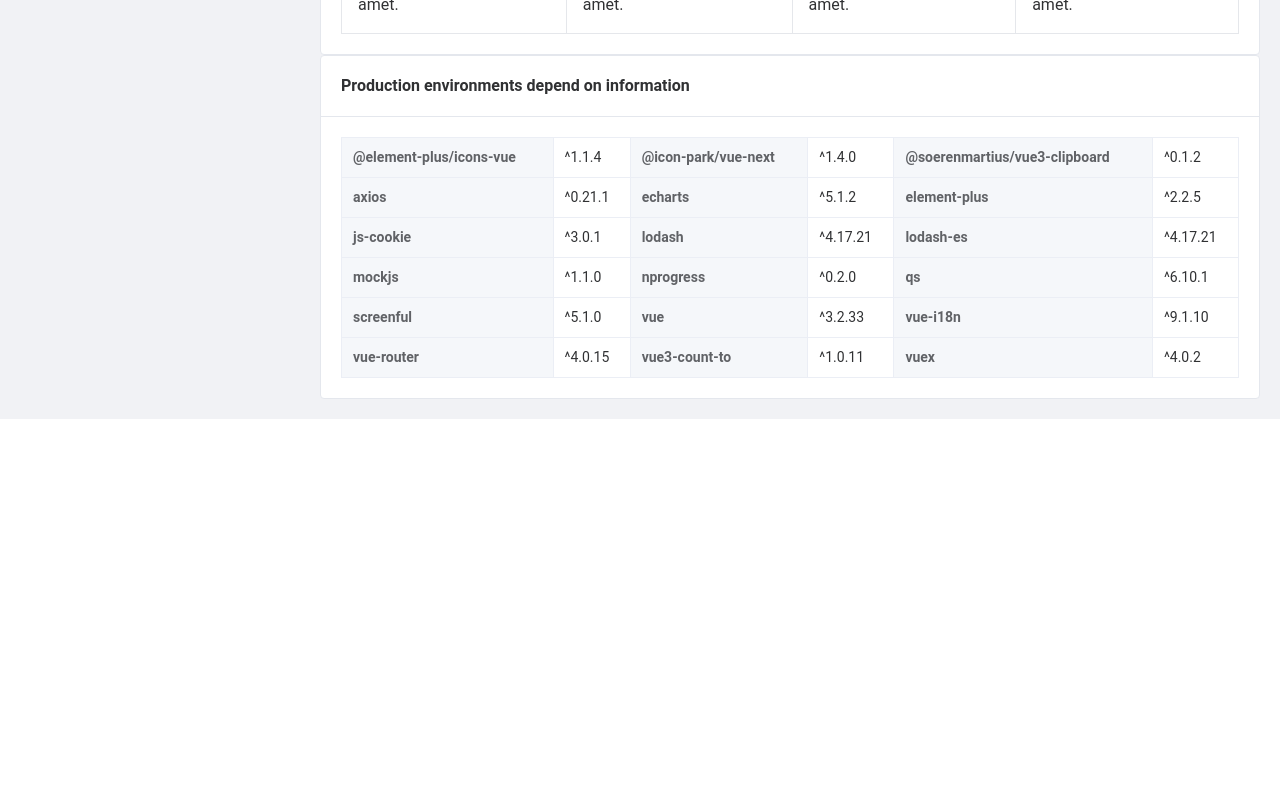
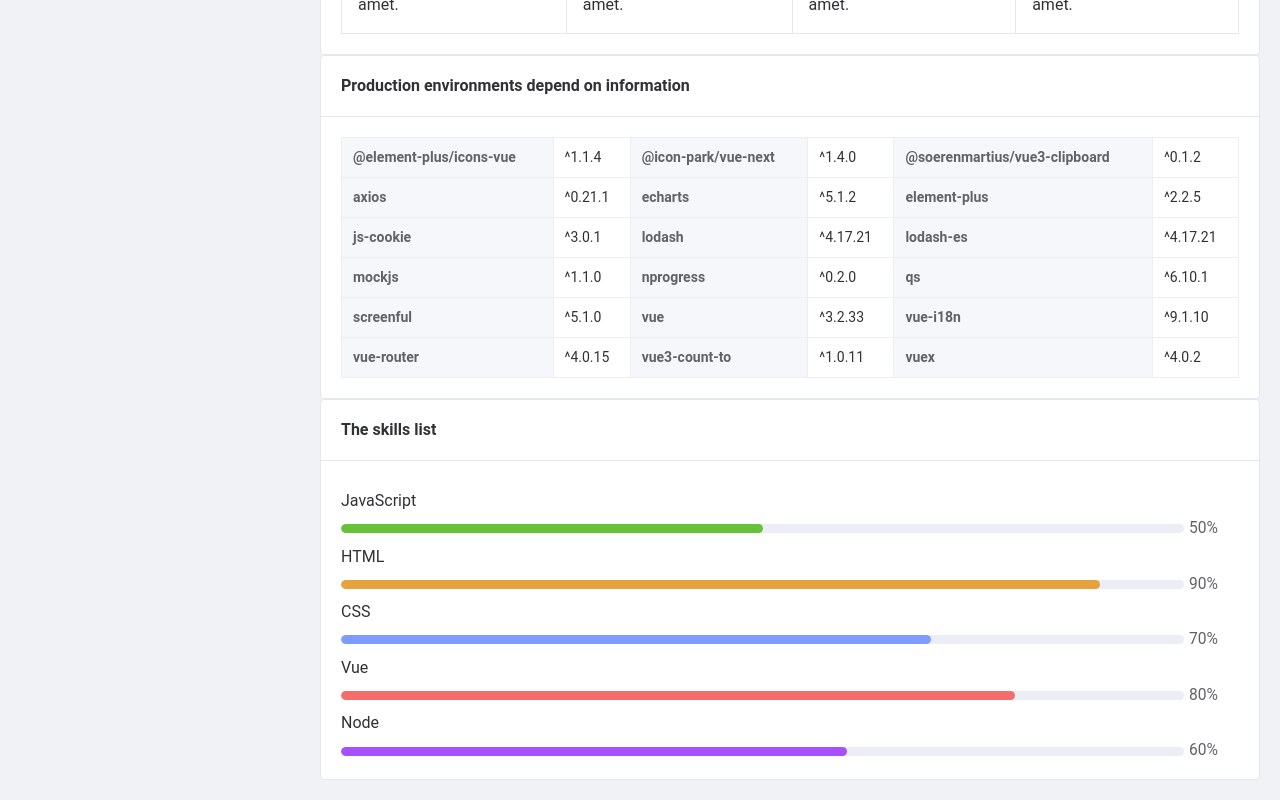
Before and after one commit to OzoneLabs/vuejs3-playground, a Vue app: page /home in a window 1280 px wide. Shown: the part 618-1418 px from the top of the page. Before the commit the page ends 1037 px from the top, so only its background shows below. Built offline with nearby package versions, Linux system fonts and the light colour scheme.

Commit message:
feat: add skills list card

```diff
--- /dev/null
+++ b/src/components/SkillsList.vue
@@ -0,0 +1,59 @@
+<script>
+let id = 0;
+
+export default {
+    data() {
+        return {
+            skills: [
+                {
+                    id: id++,
+                    name: 'JavaScript',
+                    percentage: 50,
+                    color: '#67c23a',
+                },
+                {
+                    id: id++,
+                    name: 'HTML',
+                    percentage: 90,
+                    color: '#e6a23c',
+                },
+                {
+                    id: id++,
+                    name: 'CSS',
+                    percentage: 70,
+                    color: '#7e9cff',
+                },
+                {
+                    id: id++,
+                    name: 'Vue',
+                    percentage: 80,
+                    color: '#f56c6d',
+                },
+                {
+                    id: id++,
+                    name: 'Node',
+                    percentage: 60,
+                    color: '#a650fe',
+                },
+            ]
+        }
+    }
+}
+</script>
+
+<template>
+    <el-card shadow="never">
+        <template #header>
+            <span class="font-bold">
+                The skills list
+            </span>
+        </template>
+
+        <div v-for="skill in skills" :key="skill.id">
+            <div class="my-2">
+                {{ skill.name }}
+            </div>
+            <el-progress :percentage="skill.percentage" :color="skill.color" :stroke-width="9" />
+        </div>
+    </el-card>
+</template>
--- a/src/views/Home.vue
+++ b/src/views/Home.vue
@@ -3,6 +3,7 @@
 import ProductionEnvi from '../components/ProductionEnvi.vue';
 import Greeting from '../components/Greeting.vue';
 import VueResources from '../components/VueResources.vue';
+import SkillsList from '../components/SkillsList.vue'
 
 export default {
     name: 'Home',
@@ -12,6 +13,7 @@
         ProductionEnvi,
         Greeting,
         VueResources,
+        SkillsList,
     },
 };
 </script>
@@ -60,6 +62,8 @@
                 <VueResources />
 
                 <ProductionEnvi />
+
+                <SkillsList />
             </el-main>
         </el-container>
     </el-container>
```
